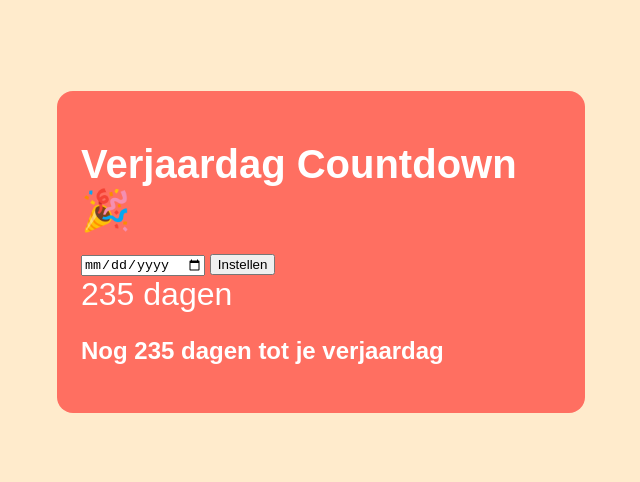
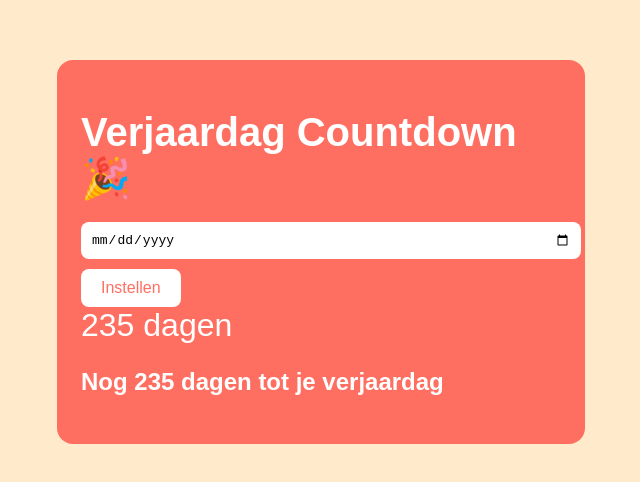
Before and after one commit to JulianWitjes/verjaardag-countdown, a plain HTML site: page index.html in a window 1280 px wide. Shown: the part 148-630 px from the top of the page, without its empty margins (319-959 px from the left). Drawn offline with Linux system fonts and the light colour scheme.

Commit message:
style.css

```diff
--- a/style.css
+++ b/style.css
@@ -35,3 +35,27 @@ h1 {
   font-size: 1.5em;
   font-weight: bold;
 }
+
+/* Input en knop */
+input[type="date"] {
+  padding: 10px;
+  border-radius: 8px;
+  border: none;
+  margin-bottom: 10px;
+  width: 100%;
+  font-size: 1em;
+}
+
+button {
+  padding: 10px 20px;
+  border-radius: 8px;
+  border: none;
+  background: #fff;
+  color: #ff6f61;
+  font-size: 1em;
+  cursor: pointer;
+}
+
+button:hover {
+  background: #ffe5e0;
+}
```
